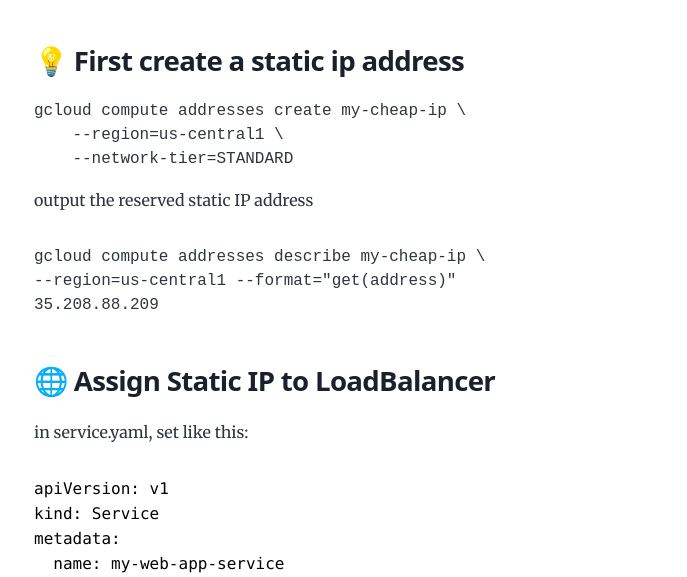
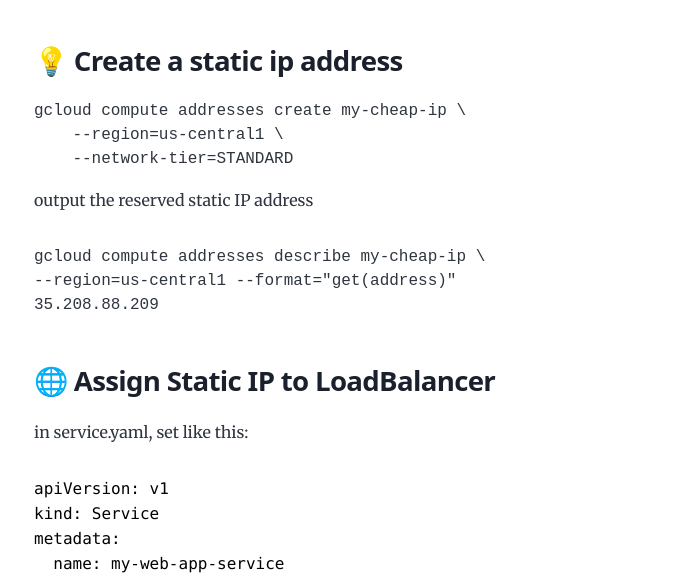
Before and after one commit to alancj731/myblog, a Gatsby site: page /usestaticip/ in a window 1280 px wide. Shown: the part 223-800 px from the top of the page, without its empty margins (290-977 px from the left). Built offline with nearby package versions, Linux system fonts and the light colour scheme; Gatsby itself is replaced by a stand-in of ours; some packages are replaced by stand-ins of ours; code samples lack their colours.

Commit message:
optimize title

````diff
--- a/content/blog/usestaticip/index.md
+++ b/content/blog/usestaticip/index.md
@@ -4,7 +4,7 @@
 description: Is it possible to maitian a consistent ip address when using AWS Spot Instances
 ---
 
-### 💡 First create a static ip address
+### 💡 Create a static ip address
 ```
 gcloud compute addresses create my-cheap-ip \
     --region=us-central1 \
````
